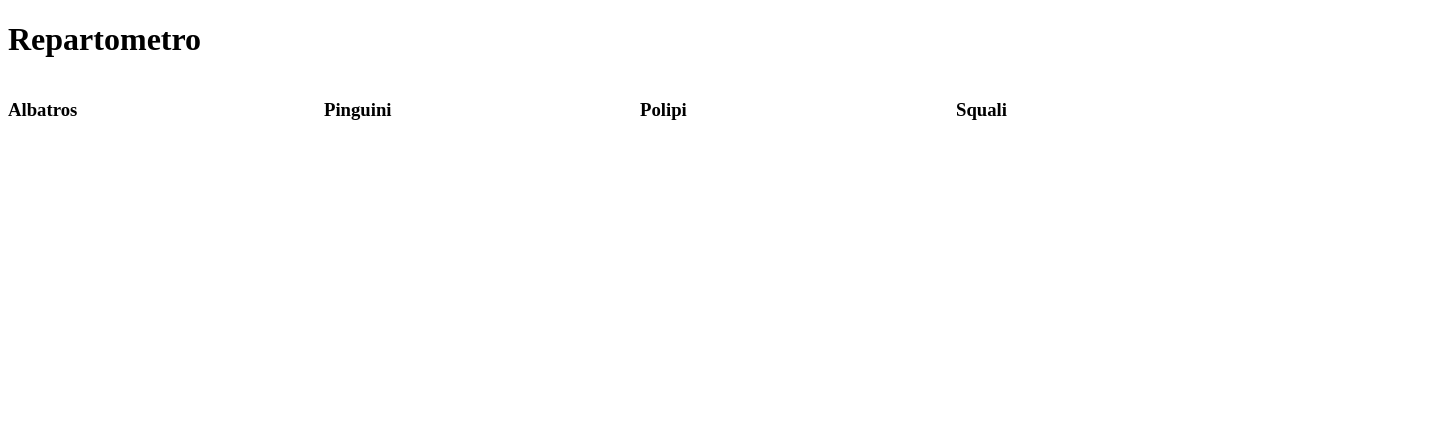
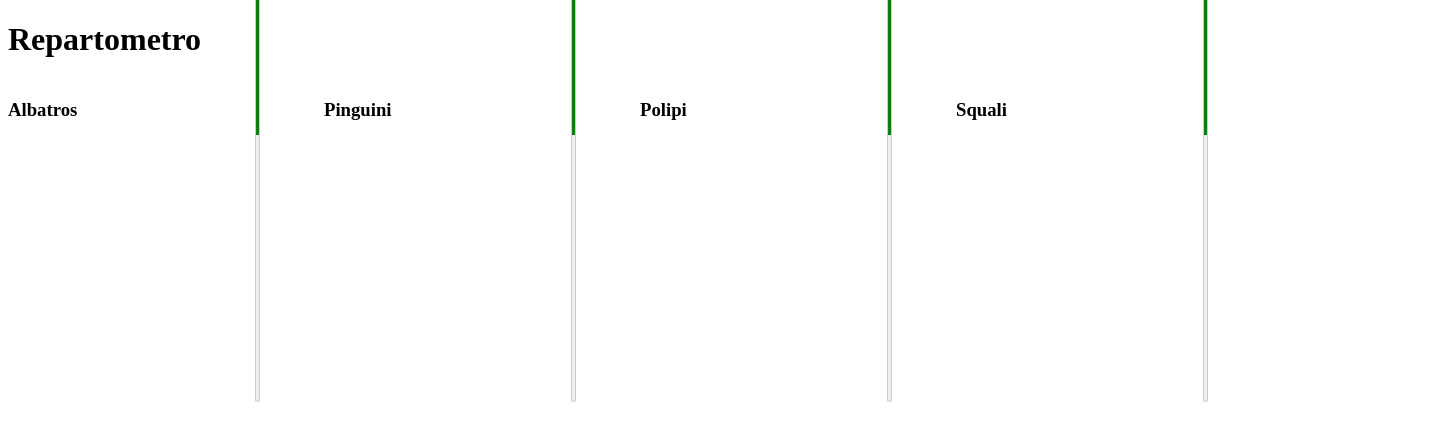
Before and after one commit to kerlemn/repartometro, a plain HTML site: page index.html in a window 1280 px wide. Shown: the whole page, 1456 px wide, since content can reach past the window. Drawn offline with Linux system fonts and the light colour scheme.

Commit message:
Update index.html

```diff
--- a/index.html
+++ b/index.html
@@ -9,14 +9,28 @@
           float: left;
           width: 25%;
         }
+        meter
+        {
+            width: 500px;
+            height: 10px;
+            transform: rotate(90deg);
+        }
     </style>
 </head>
 <body>
   <h1>Repartometro</h1>
   <div class="row">
-    <div class="column"><h3>Albatros</h3></div>
-    <div class="column"><h3>Pinguini</h3></div>
-    <div class="column"><h3>Polipi</h3></div>
-    <div class="column"><h3>Squali</h3></div>
+    <div class="column"><h3>Albatros</h3>
+         <meter max="120" value="55.93" title="Test"></meter>
+    </div>
+    <div class="column"><h3>Pinguini</h3>
+         <meter max="120" value="55.93" title="Test"></meter>
+    </div>
+    <div class="column"><h3>Polipi</h3>
+         <meter max="120" value="55.93" title="Test"></meter>
+    </div>
+    <div class="column"><h3>Squali</h3>
+         <meter max="120" value="55.93" title="Test"></meter>
+    </div>
 </div>
 </body>
```
